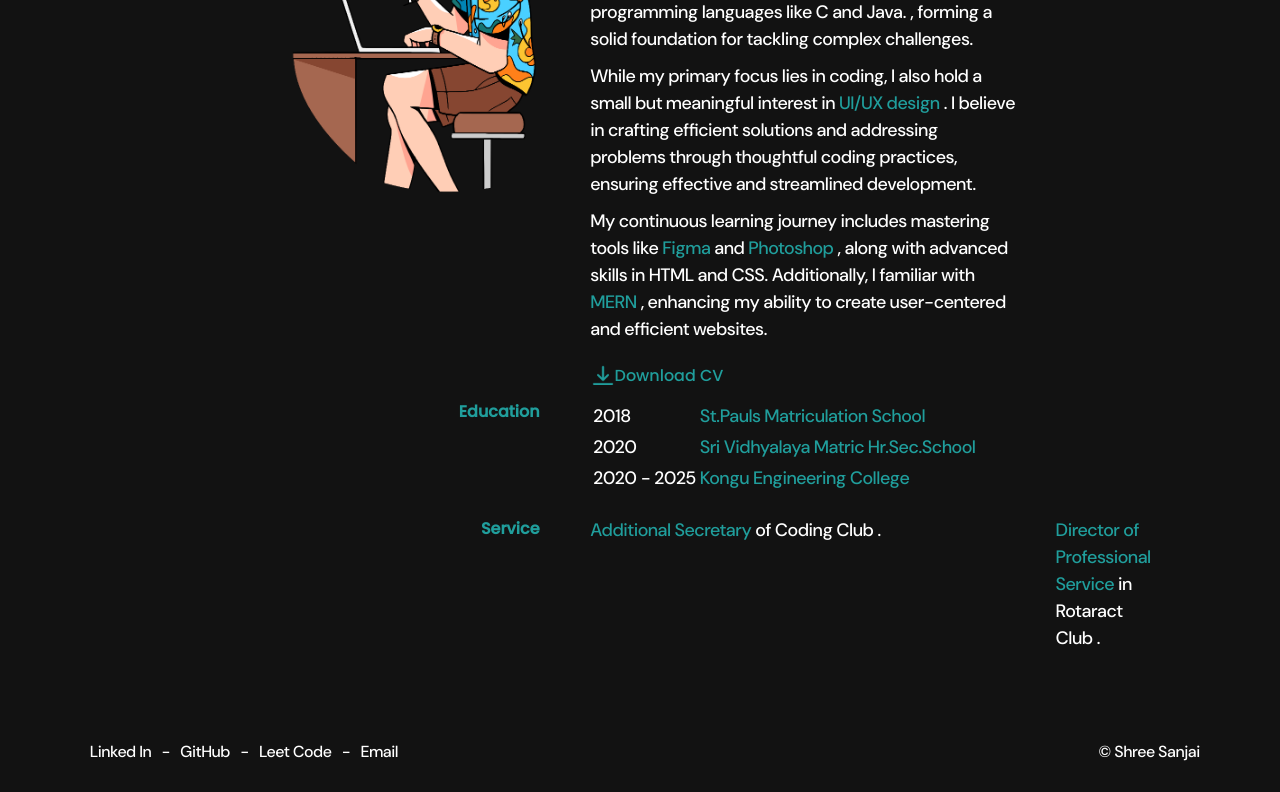
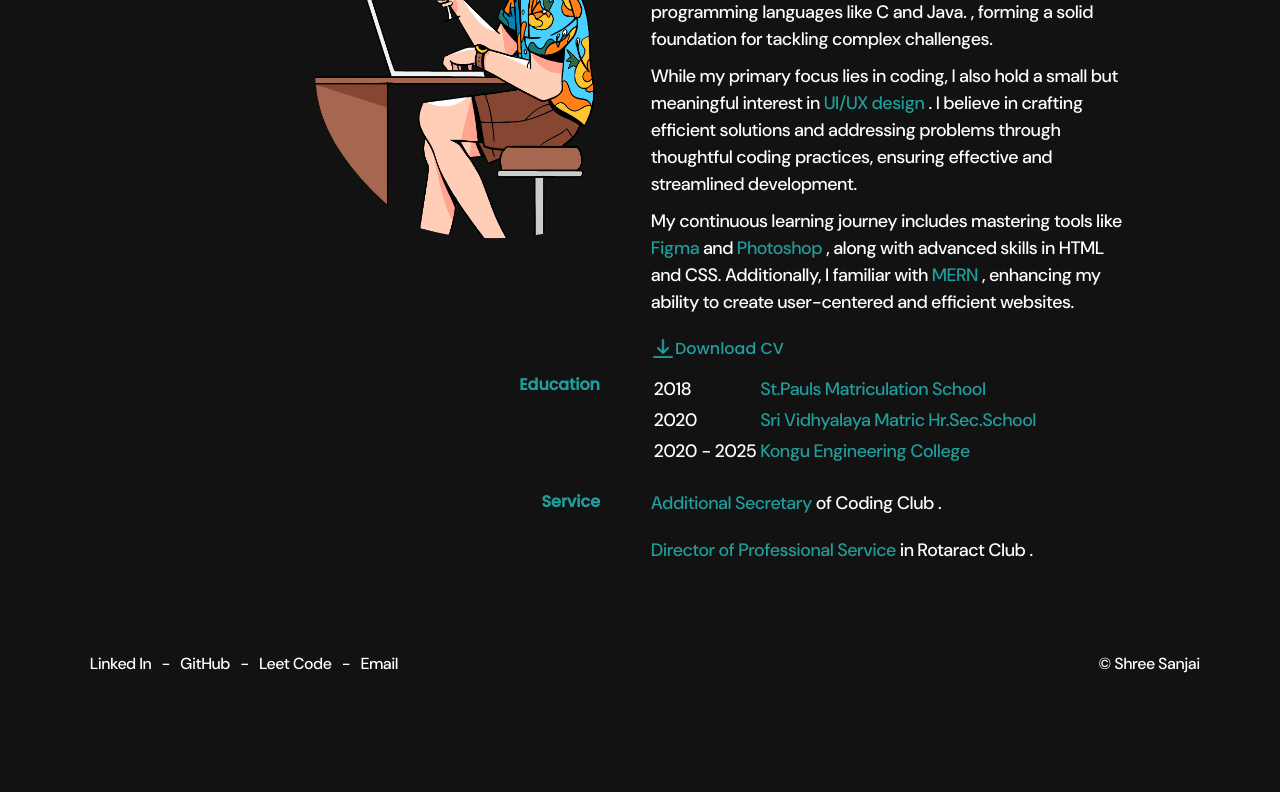
Before and after one commit to shreesanjai/Portfolio, a plain HTML site: page about.html in a window 1280 px wide. Shown: the part 228-1020 px from the top of the page. After the commit the page ends 932 px from the top, so only its background shows below. Drawn offline with Linux system fonts and the light colour scheme; a web font is replaced by a local one.

Commit message:
Updated about.html

```diff
--- a/about.html
+++ b/about.html
@@ -90,12 +90,11 @@
                     <div class="text">
                         <span> Additional Secretary </span> of Coding Club .
                     </div>
-                </td>
-                <td class="right-column">
                     <div class="text">
                         <span> Director of Professional Service </span> in Rotaract Club .
                     </div>
                 </td>
+
             </tr>
         </table>
     </section>
```
